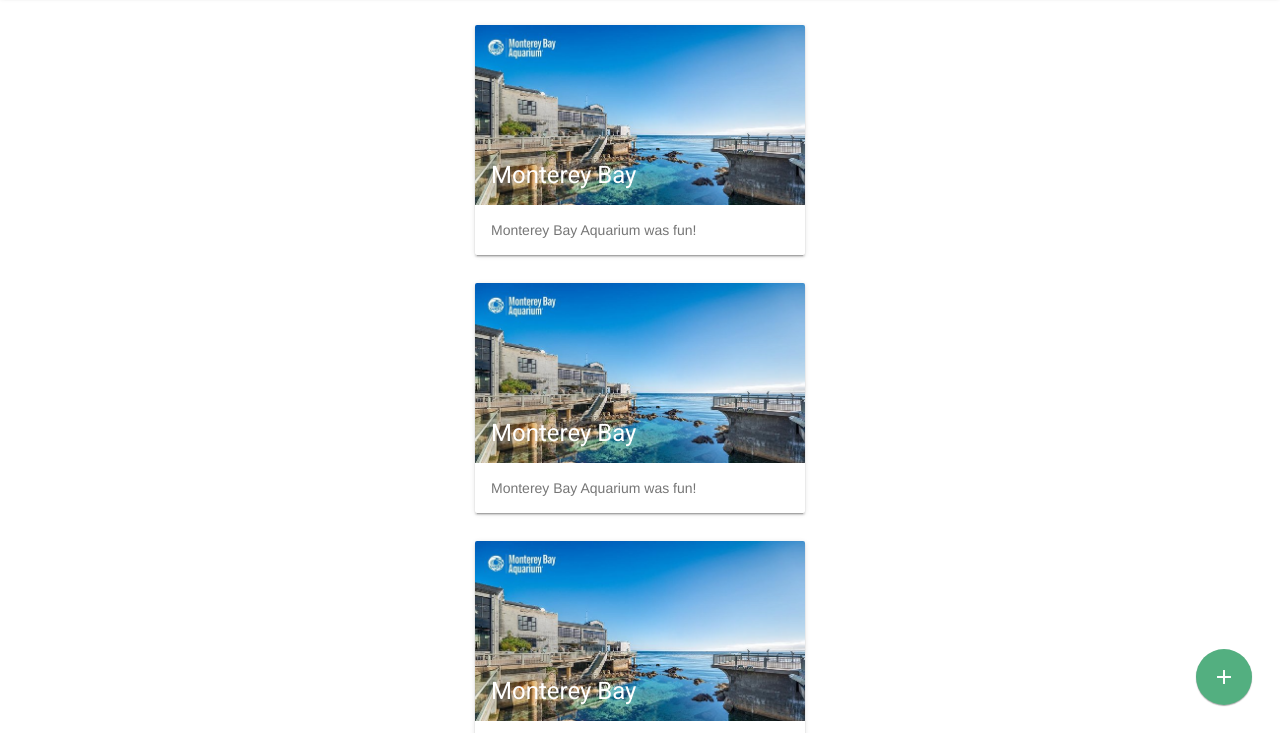
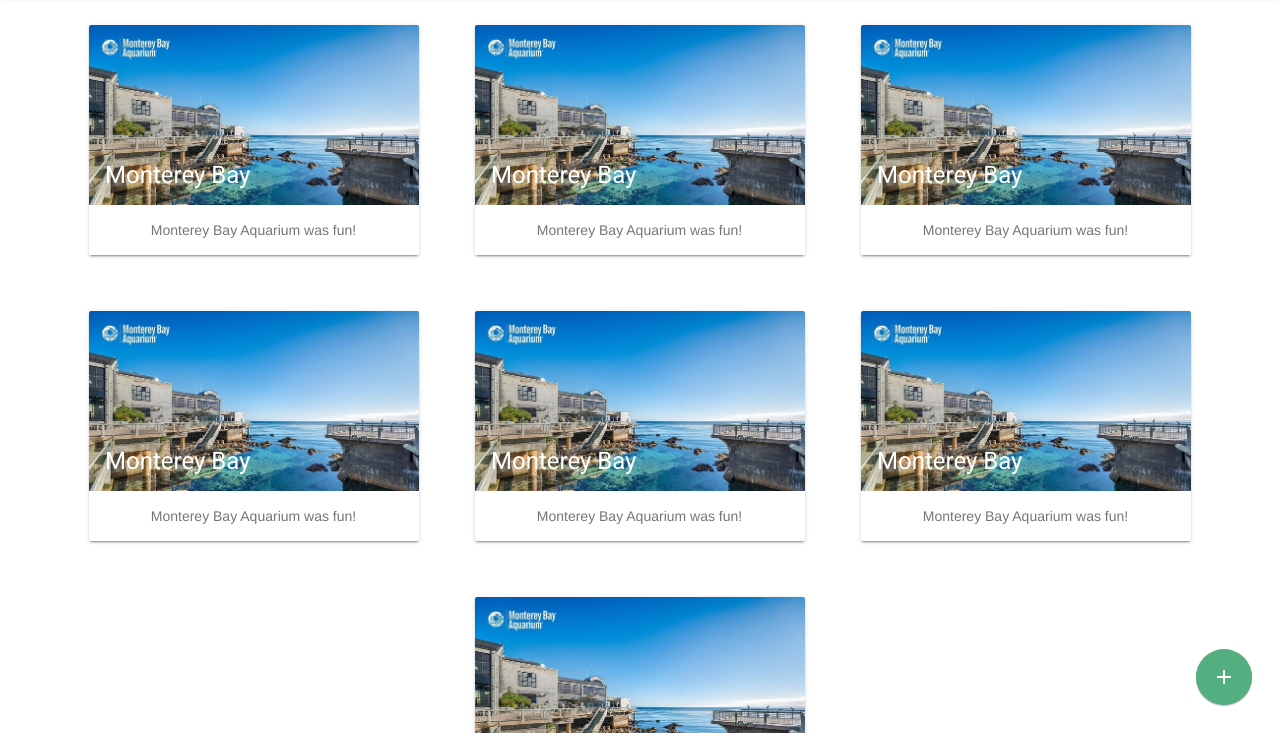
Before and after one commit to leticiaDomingues/places_visited_pwa, a website: page public/index.html in a window 1280 px wide. Both pictures are taken after a click on the button "add". Shown: the part 67-800 px from the top of the page. Drawn offline with nearby package versions, Linux system fonts and the light colour scheme.

Commit message:
Dinamically adding cards

```diff
--- a/public/index.html
+++ b/public/index.html
@@ -42,30 +42,11 @@
       </nav>
     </div>
     <main class="mdl-layout__content mat-typography">
-      <div class="places-area">
-        <section class="mdl-card mdl-shadow--2dp card">
-          <div class="mdl-card__title title-wrapper">
-            <h2 class="mdl-card__title-text">Monterey Bay</h2>
-          </div>
-          <div class="mdl-card__supporting-text">Monterey Bay Aquarium was fun!</div>
-        </section>
-        <section class="mdl-card mdl-shadow--2dp card">
-          <div class="mdl-card__title title-wrapper">
-            <h2 class="mdl-card__title-text">Monterey Bay</h2>
-          </div>
-          <div class="mdl-card__supporting-text">Monterey Bay Aquarium was fun!</div>
-        </section>
-        <section class="mdl-card mdl-shadow--2dp card">
-          <div class="mdl-card__title title-wrapper">
-            <h2 class="mdl-card__title-text">Monterey Bay</h2>
-          </div>
-          <div class="mdl-card__supporting-text">Monterey Bay Aquarium was fun!</div>
-        </section>
-      </div>
+      <!-- Area where cards will be added to -->
+      <div id="places-area" class="places-area"></div>
 
       <div class="floating-button">
-        <button class="mdl-button mdl-js-button mdl-button--fab mdl-button--colored"
-                id="share-image-button">
+        <button class="mdl-button mdl-js-button mdl-button--fab mdl-button--colored" id="add-place-button">
           <i class="material-icons">add</i>
         </button>
       </div>
--- a/public/main.js
+++ b/public/main.js
@@ -1,8 +1,40 @@
 
-var box = document.querySelector('.box');
-var button = document.querySelector('button');
+const placesArea = document.getElementById("places-area");
+const addPlaceButton = document.getElementById("add-place-button");
 
 var bannerToInstallApp;
+var places = [
+  {
+    title: "Monterey Bay",
+    description: "Monterey Bay Aquarium was fun!",
+    image: "/src/images/monterey.jpg"
+  },
+  {
+    title: "Monterey Bay",
+    description: "Monterey Bay Aquarium was fun!",
+    image: "/src/images/monterey.jpg"
+  },
+  {
+    title: "Monterey Bay",
+    description: "Monterey Bay Aquarium was fun!",
+    image: "/src/images/monterey.jpg"
+  },
+  {
+    title: "Monterey Bay",
+    description: "Monterey Bay Aquarium was fun!",
+    image: "/src/images/monterey.jpg"
+  },
+  {
+    title: "Monterey Bay",
+    description: "Monterey Bay Aquarium was fun!",
+    image: "/src/images/monterey.jpg"
+  },
+  {
+    title: "Monterey Bay",
+    description: "Monterey Bay Aquarium was fun!",
+    image: "/src/images/monterey.jpg"
+  }
+];
 
 function installServiceWorker() {
   if ('serviceWorker' in navigator) {
@@ -12,18 +44,53 @@
   }
 }
 
-button.addEventListener('click', () => {
+function createCards() {
+  for (var place of places) {
+    addNewPlace(place);
+  }
+}
+
+function addNewPlace(place) {
+  // Creating card section
+  var cardSection = document.createElement('section');
+  cardSection.className = 'mdl-card mdl-shadow--2dp card';
+
+  // Creating card title wrapper
+  var cardTitle = document.createElement('div');
+  cardTitle.className = 'mdl-card__title title-wrapper';
+  cardTitle.style.backgroundImage = `url("${place.image}")`;
+  cardSection.appendChild(cardTitle);
+
+  // Creating card title text element
+  var cardTitleTextElement = document.createElement('h2');
+  cardTitleTextElement.className = 'mdl-card__title-text';
+  cardTitleTextElement.textContent = place.title;
+  cardTitle.appendChild(cardTitleTextElement);
+
+  // Creating card description
+  var cardDescription = document.createElement('div');
+  cardDescription.className = 'mdl-card__supporting-text';
+  cardDescription.textContent = place.description;
+  cardDescription.style.textAlign = 'center';
+  cardSection.appendChild(cardDescription);
+
+  // Adding new card to html
+  placesArea.appendChild(cardSection);
+}
+
+addPlaceButton.addEventListener('click', () => {
   openBannerToInstallApp();
-  /*
-  if (box.classList.contains('visible')) {
-    box.classList.remove('visible');
-  } else {
-    box.classList.add('visible');
-  }
-  */
+  var newPlace = {
+    title: "Monterey Bay",
+    description: "Monterey Bay Aquarium was fun!",
+    image: "/src/images/monterey.jpg"
+  };
+  places.push(newPlace);
+  addNewPlace(newPlace);
 });
 
 installServiceWorker();
+createCards();
 
 function fetchExample() {
   fetch('https://httpbin.org/ip')
@@ -32,12 +99,8 @@
   })
   .then(function(data) {
     console.log(data.origin);
-    //box.style.height = (data.origin.substr(0, 2) * 5) + 'px';
   });
 }
-
-
-
 
 function openBannerToInstallApp() {
   if (bannerToInstallApp) {
--- a/public/src/css/main.css
+++ b/public/src/css/main.css
@@ -1,21 +1,9 @@
-.box {
-  margin: auto;
-  width: 100px;
-  height: 200px;
-  background-color: #fa923f;
-  display: none;
-}
-
-.box.visible {
-  display: block;
-}
-
 .navbar {
   background-color: #53af80;
 }
 
 .floating-button {
-  position: absolute;
+  position: fixed;
   bottom: 0;
   right: 0;
   margin: 2rem;
@@ -26,12 +14,25 @@
   background-color: #53af80;
 }
 
+.places-area {
+  display: flex;
+  flex-direction: column;
+  justify-content: center;
+  align-items: center;
+  flex-wrap: wrap;
+}
+
+@media screen and (min-width: 1024px) {
+  .places-area {
+    flex-direction: row;
+  }
+}
+
 .card {
-  margin: 2rem auto;
+  margin: 2rem;
 }
 
 .card .title-wrapper {
-  background-image: url(/src/images/monterey.jpg);
   background-size: cover;
   height: 180px;
   color: #fff;
```
